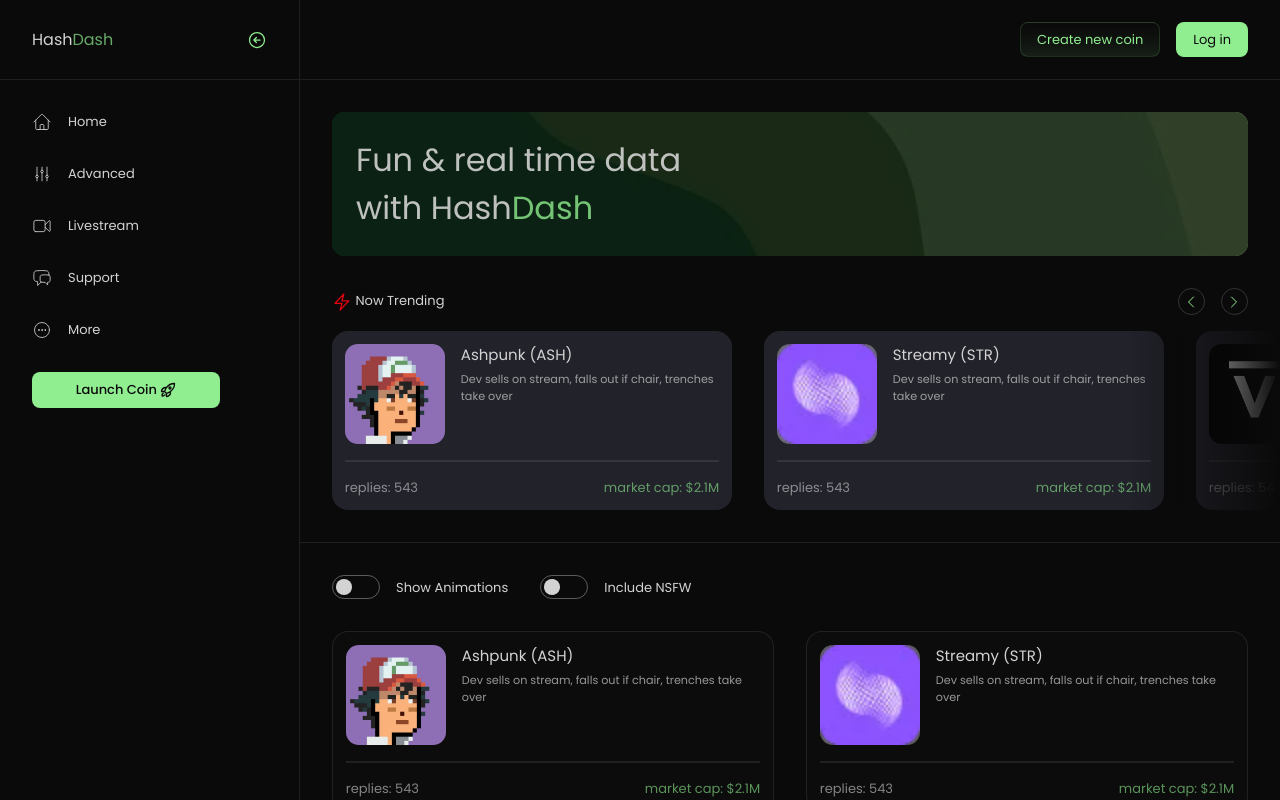
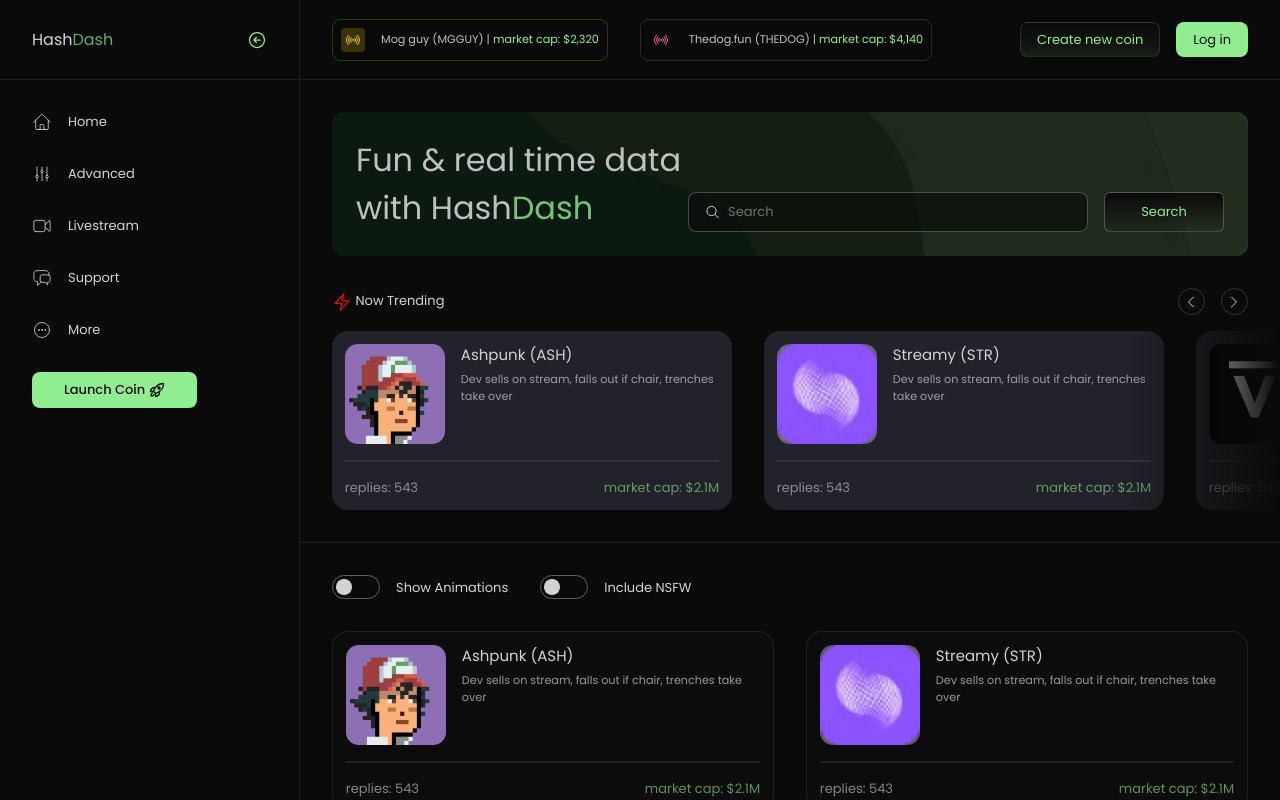
Before and after one commit to victorfaruna/hashdash, a Next.js app: page / in a window 1280 px wide. Built offline with nearby package versions, Linux system fonts and the light colour scheme.

Commit message:
fix: Homepage UI complete

```diff
--- a/src/app/page.tsx
+++ b/src/app/page.tsx
@@ -8,13 +8,40 @@ export default function Home() {
         <div className="bg-primary w-full h-full overflow-y-auto py-[2rem] flex flex-col gap-[2rem]">
             <div className="outer px-[var(--main-padding)]">
                 <div className="bg-[url(/images/abstract/abstract-1.webp)] bg-cover bg-bottom bg-no-repeat rounded-[0.8rem] overflow-hidden">
-                    <div className="size-full p-[1.5rem] bg-primary/70">
-                        <p className="text-[2rem] font-thin font-poppins text-secondary/90">
+                    <div className="size-full p-[1.5rem] bg-primary/80 flex justify-between">
+                        <p className="left text-[2rem] font-thin font-poppins text-secondary/90">
                             Fun & real time data
                             <br />
                             with Hash
                             <span className="text-accent/80">Dash</span>
                         </p>
+                        <div className="right self-end flex gap-[1rem]">
+                            <div className="input-container w-[400px] h-[40px] rounded-[0.5rem] border border-secondary/30 bg-primary/60 flex items-center gap-[0.5rem] pl-[1rem]">
+                                <svg
+                                    xmlns="http://www.w3.org/2000/svg"
+                                    fill="none"
+                                    viewBox="0 0 24 24"
+                                    strokeWidth="1.5"
+                                    stroke="currentColor"
+                                    className="size-4"
+                                >
+                                    <path
+                                        strokeLinecap="round"
+                                        strokeLinejoin="round"
+                                        d="m21 21-5.197-5.197m0 0A7.5 7.5 0 1 0 5.196 5.196a7.5 7.5 0 0 0 10.607 10.607Z"
+                                    />
+                                </svg>
+
+                                <input
+                                    type="text"
+                                    className="size-full outline-none border-none"
+                                    placeholder="Search"
+                                />
+                            </div>
+                            <button className="text-accent cursor-pointer bg-gradient-to-t from-accent/1 to-primary border border-secondary/30 rounded-[0.4rem] w-[120px] h-[40px]">
+                                Search
+                            </button>
+                        </div>
                     </div>
                 </div>
             </div>
--- a/src/components/Drawer.tsx
+++ b/src/components/Drawer.tsx
@@ -174,7 +174,7 @@ export default function Drawer() {
                     </li>
                 ))}
                 <button
-                    className={`px-[1rem] w-[80%] py-[0.5rem] cursor-pointer bg-accent rounded-[0.5rem] text-primary font-[500] cuursor-pointer ${
+                    className={`px-[1rem] w-[70%] py-[0.5rem] cursor-pointer bg-accent rounded-[0.5rem] text-primary font-[500] cuursor-pointer ${
                         !isOpen && "hidden"
                     }`}
                 >
--- a/src/components/Header.tsx
+++ b/src/components/Header.tsx
@@ -3,7 +3,53 @@ import React from "react";
 export default function Header() {
     return (
         <header className="h-[80px] flex-[1] flex items-center justify-between px-[var(--main-padding)] border-b border-secondary/10">
-            <div className="left"></div>
+            <div className="left flex gap-[var(--main-padding)]">
+                <div className="item border border-[gold]/20 p-[0.5rem] rounded-[0.5rem] flex items-center gap-[1rem]">
+                    <div className="ico size-[1.5rem] rounded-sm bg-[gold]/20 flex items-center justify-center">
+                        <svg
+                            xmlns="http://www.w3.org/2000/svg"
+                            fill="none"
+                            viewBox="0 0 24 24"
+                            strokeWidth="1.5"
+                            stroke="currentColor"
+                            className="size-4 text-[gold]"
+                        >
+                            <path
+                                strokeLinecap="round"
+                                strokeLinejoin="round"
+                                d="M9.348 14.652a3.75 3.75 0 0 1 0-5.304m5.304 0a3.75 3.75 0 0 1 0 5.304m-7.425 2.121a6.75 6.75 0 0 1 0-9.546m9.546 0a6.75 6.75 0 0 1 0 9.546M5.106 18.894c-3.808-3.807-3.808-9.98 0-13.788m13.788 0c3.808 3.807 3.808 9.98 0 13.788M12 12h.008v.008H12V12Zm.375 0a.375.375 0 1 1-.75 0 .375.375 0 0 1 .75 0Z"
+                            />
+                        </svg>
+                    </div>
+                    <p className="text-[0.7rem] text-secondary/90">
+                        Mog guy (MGGUY) |{" "}
+                        <span className="text-accent">market cap: $2,320</span>
+                    </p>
+                </div>
+
+                <div className="item border border-[hotpink]/20 p-[0.5rem] rounded-[0.5rem] flex items-center gap-[1rem]">
+                    <div className="ico size-[1.5rem] rounded-sm bg-[hotgold]/20 flex items-center justify-center">
+                        <svg
+                            xmlns="http://www.w3.org/2000/svg"
+                            fill="none"
+                            viewBox="0 0 24 24"
+                            strokeWidth="1.5"
+                            stroke="currentColor"
+                            className="size-4 text-[hotpink]"
+                        >
+                            <path
+                                strokeLinecap="round"
+                                strokeLinejoin="round"
+                                d="M9.348 14.652a3.75 3.75 0 0 1 0-5.304m5.304 0a3.75 3.75 0 0 1 0 5.304m-7.425 2.121a6.75 6.75 0 0 1 0-9.546m9.546 0a6.75 6.75 0 0 1 0 9.546M5.106 18.894c-3.808-3.807-3.808-9.98 0-13.788m13.788 0c3.808 3.807 3.808 9.98 0 13.788M12 12h.008v.008H12V12Zm.375 0a.375.375 0 1 1-.75 0 .375.375 0 0 1 .75 0Z"
+                            />
+                        </svg>
+                    </div>
+                    <p className="text-[0.7rem] text-secondary/90">
+                        Thedog.fun (THEDOG) |{" "}
+                        <span className="text-accent">market cap: $4,140</span>
+                    </p>
+                </div>
+            </div>
             <div className="right flex gap-[1rem]">
                 <button className="py-[0.4rem] cursor-pointer px-[1rem] rounded-[0.5rem] bg-gradient-to-t from-accent/10 to-primary border border-accent/15 text-accent">
                     Create new coin
```
